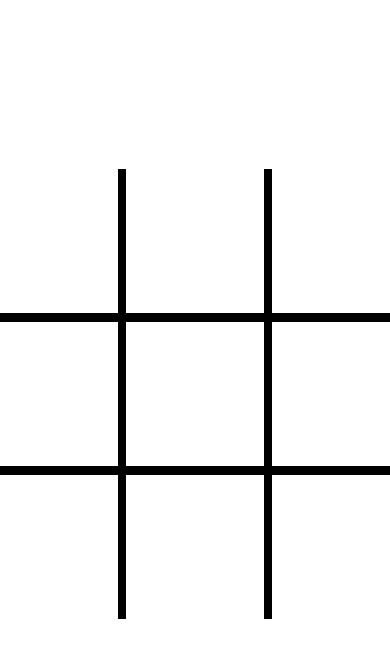
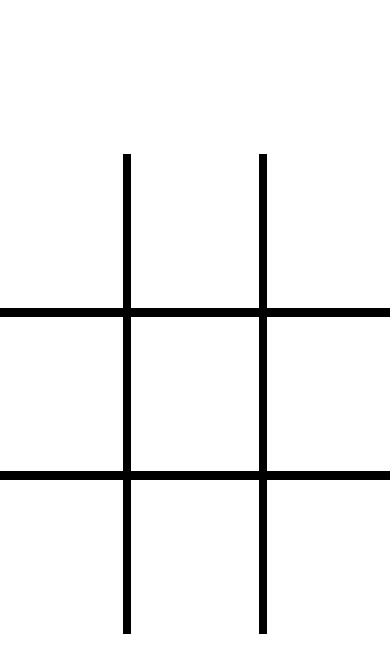
Before and after one commit to AndersonBern/projeto-jogo-da-velha, a plain HTML site: page index.html in a window 390 px wide. Both pictures are taken after a click on the element 195 px from the left and 208 px from the top of the page. Shown: the part 68-740 px from the top of the page. Drawn offline with nearby package versions, Linux system fonts and the light colour scheme.

Commit message:
Update style.css

```diff
--- a/style.css
+++ b/style.css
@@ -141,8 +141,8 @@
 @media screen and (max-width: 500px){
     #jogo {
         position: absolute;
-        width: 430px;
-        height: 450px;
+        width: 400px;
+        height: 480px;
         margin-top: 30px;
 
         left: 50%;
@@ -152,6 +152,7 @@
     }
 
     #fundo {
+        width: 90%;
         height: 500px;
     }
 
```
